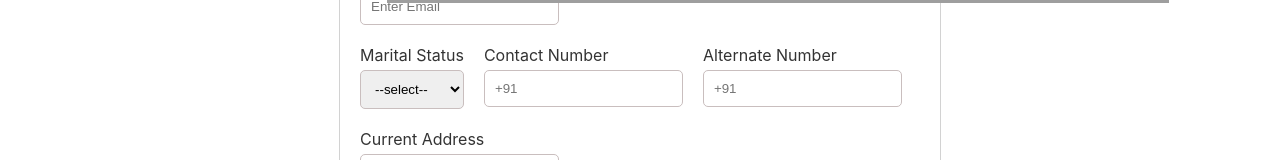
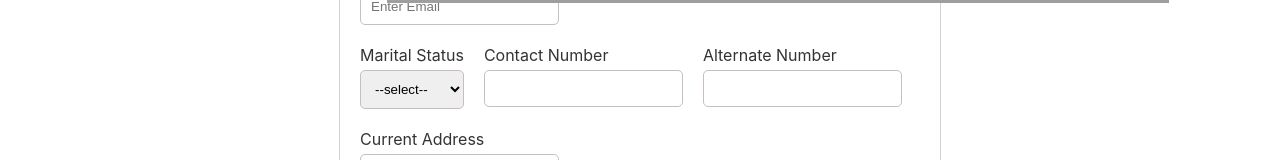
Before and after one commit to Pallavi442/assignment7, a React (Create React App) app: page /personalDetails in a window 1280 px wide. Shown: the part 480-640 px from the top of the page. Built offline with nearby package versions, Linux system fonts and the light colour scheme.

Commit message:
format changes

```diff
--- a/src/components/mainLoanDetails/PersonalDetails.js
+++ b/src/components/mainLoanDetails/PersonalDetails.js
@@ -129,7 +129,7 @@ function PersonalDetails() {
                         <input
                             type="tel"
                             name="contactNumber"
-                            placeholder="+91"
+                            // placeholder="+91"
                             value={formData.contactNumber}
                             onChange={handleInputChange}
                         />
@@ -142,7 +142,7 @@ function PersonalDetails() {
                         <input
                             type="tel"
                             name="alternateNumber"
-                            placeholder="+91"
+                            // placeholder="+91"
                             value={formData.alternateNumber}
                             onChange={handleInputChange}
                         />
```
